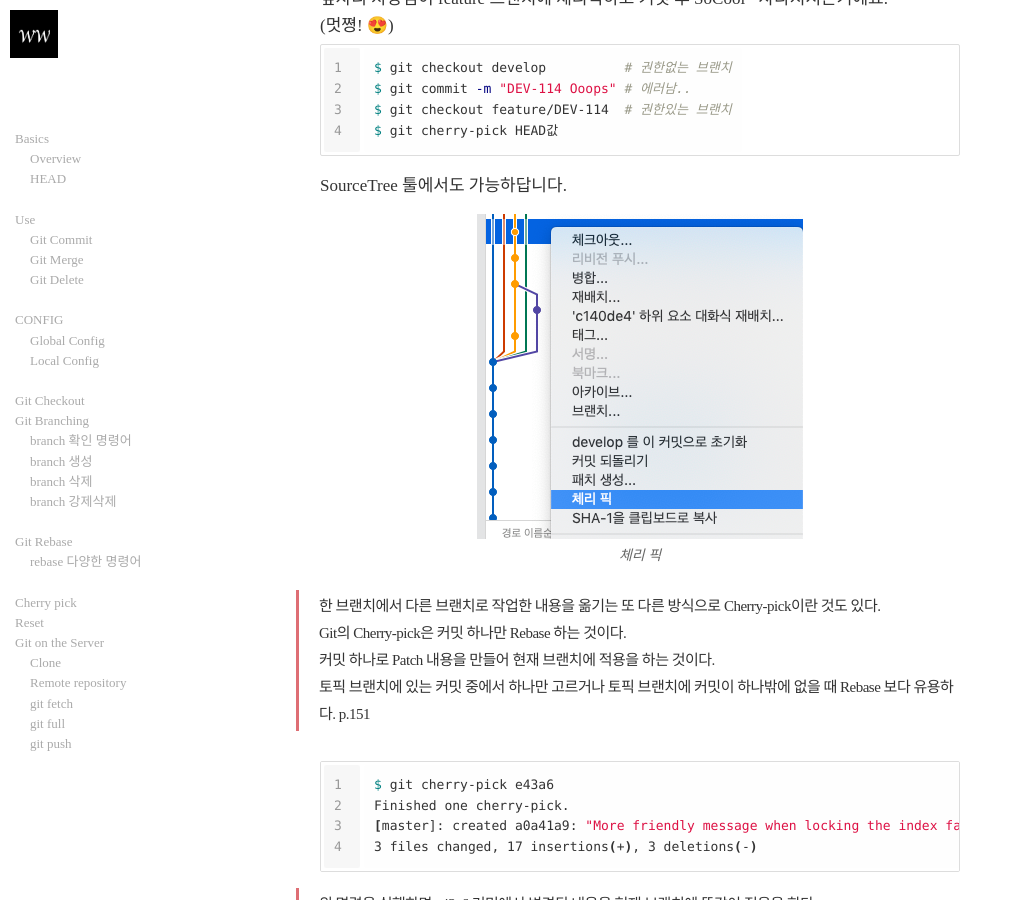
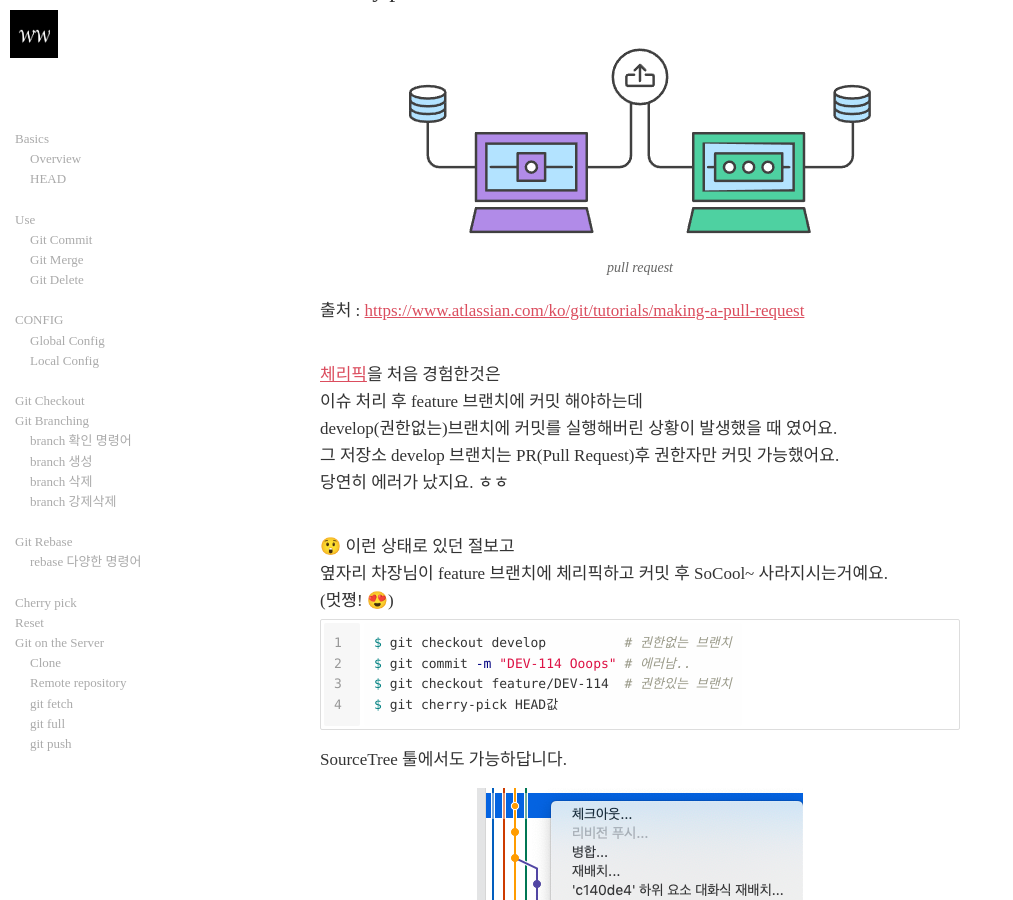
Before and after one commit to didalgus/didalgus.github.io, a Jekyll site: the page built from _posts/2019-06-20-About-Git.markdown, in a window 1280 px wide and 900 px high, scrolled down 10917 px. Shown: the whole window, without its empty margins (0-1013 px from the left). Built offline with Jekyll 4.4.1, drawn with Linux system fonts in a browser that asks for light colours; nearby versions of some CDN libraries; emoji names are drawn with the system emoji font; some web fonts are replaced; the table of contents is made by our own code.

Commit message:
git : modify

```diff
--- a/_posts/2019-06-20-About-Git.markdown
+++ b/_posts/2019-06-20-About-Git.markdown
@@ -483,6 +485,12 @@ git rebase teamone/master
 
 
 ## Cherry pick
+
+
+![pull request]({{ site.url }}/assets/article_images/2019-06-20-About-Git/pull-request.png)
+출처 : [https://www.atlassian.com/ko/git/tutorials/making-a-pull-request](https://www.atlassian.com/ko/git/tutorials/making-a-pull-request)
+
+<br>
 
 [체리픽](https://git-scm.com/docs/git-cherry-pick)을 처음 경험한것은
 이슈 처리 후 feature 브랜치에 커밋 해야하는데
```
Also changed, not shown: other parts of _posts/2019-06-20-About-Git.markdown (+2 -0 lines), assets/article_images/2019-06-20-About-Git/branch.png (added), assets/article_images/2019-06-20-About-Git/pull-request.png (added).
